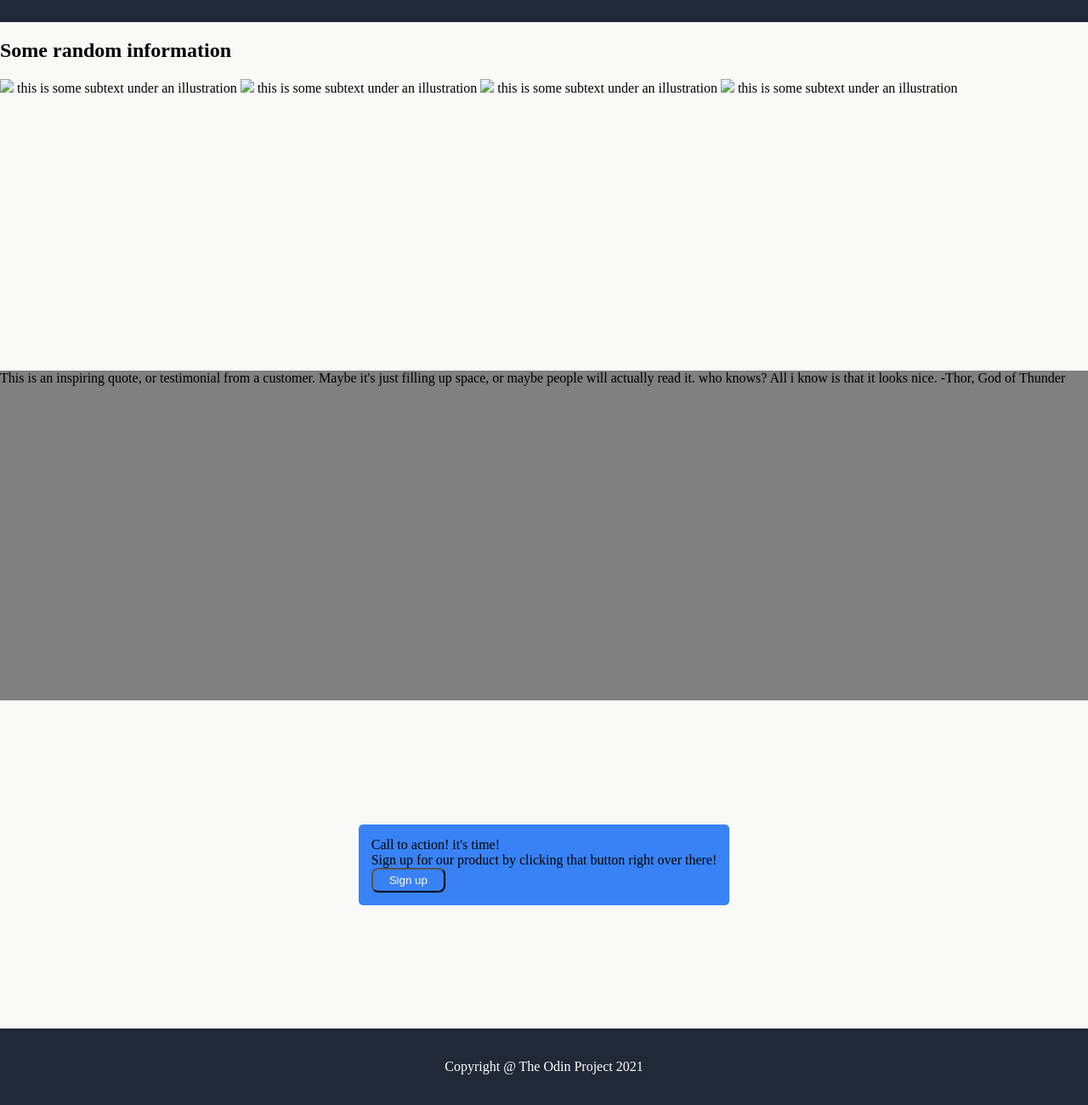
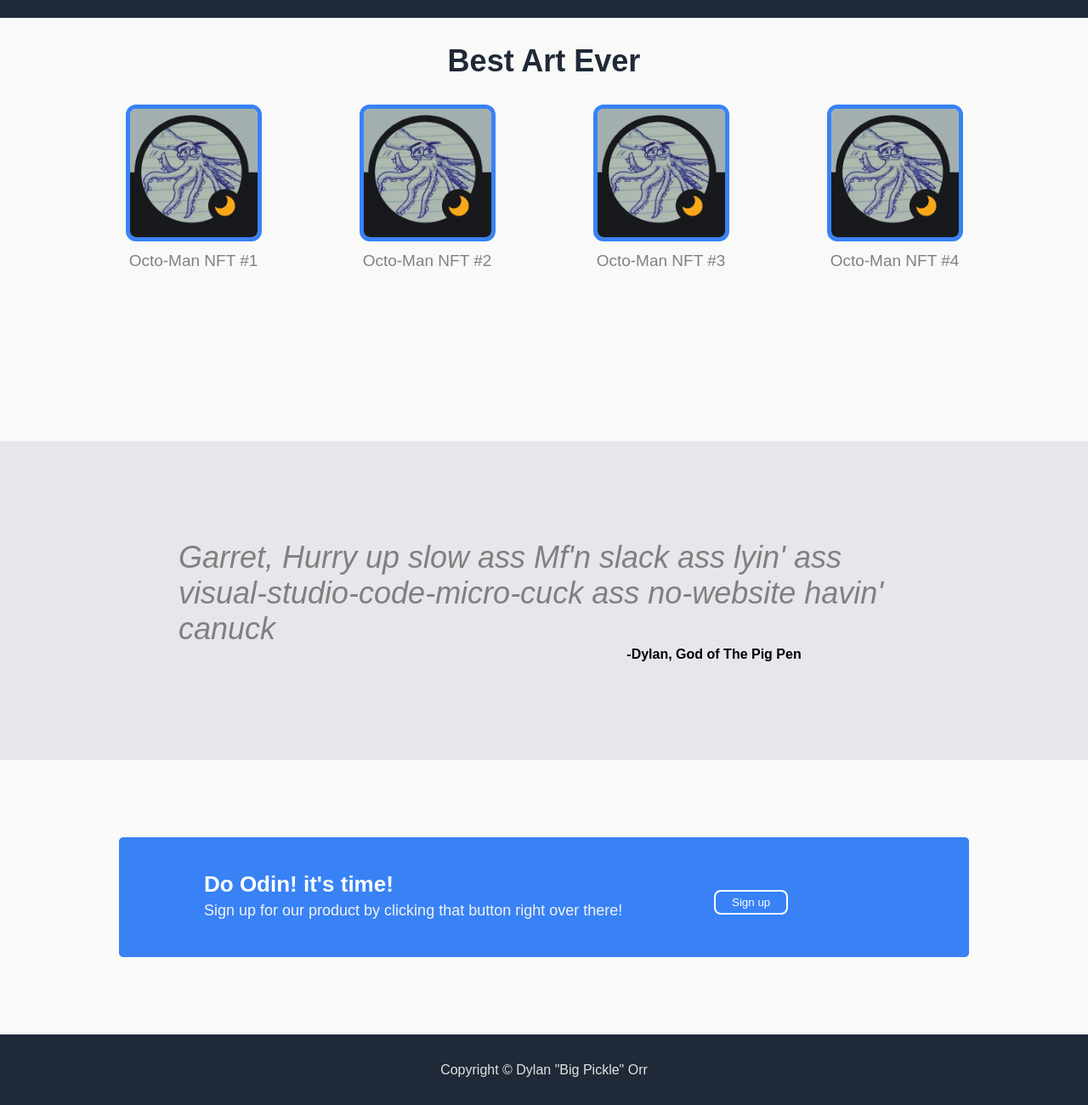
Before and after one commit to JD1696/odin_project, a plain HTML site: page index.html in a window 1280 px wide. Shown: the part 500-1800 px from the top of the page at 85% size. Drawn offline with Linux system fonts and the light colour scheme.

Commit message:
big update

```diff
--- a/index.html
+++ b/index.html
@@ -2,7 +2,7 @@
 
 <html>
 <head>
-<title>Company</title>
+<title>Dylan Web</title>
 <link rel="stylesheet" href="style.css">
 
 
@@ -16,26 +16,26 @@
     <div class="header">
 
 
-      <div class="hleft"> Header Logo </div>
+      <div class="hleft"> Dylan Web Inc </div>
 
 
-    <div class="hright">   <a>header link one</a>
-	<a>header link two</a>
-	<a>header link three</a>
+    <div class="hright">   <a href="$">header link one</a>
+	<a href="aids">header link two</a>
+	<a href="https://boards.4channel.org/g/catalog">4chan</a>
 	     </div> </div>
               <div class="top">
 
  <div class="neck">
 
     <div class="lefty">
-<div class="leftytext">This website is awesome
+<div class="leftytext">I Sell NFT's
 	</div>
-<div>This website has some subtext that goes here under the main title. it's a smaller font and the color is lower contrast
+<div class="contrast">Buy my NFT's now, 1,000,000% money back guaranteed. get rich now quick no viral marketing involved!
 	</div>
-<div id="button"> <button>Sign up</button>
+<div id="button"> <button>Buy Now!</button>
 	</div>
     </div>
-<img src="/photos/placehold.png" class="shrink">
+<img src="/photos/octonft.png" class="shrink">
 		</div>
 
 
@@ -47,21 +47,43 @@
 
 
 	<div class="middle">
-<h2>Some random information</h2>
-<div>
-<img src="placeholder.jpg">
-this is some subtext under an illustration
-<img src="placeholder.jpg">
-this is some subtext under an illustration
-<img src="placeholder.jpg">
-this is some subtext under an illustration
-<img src="placeholder.jpg">
-this is some subtext under an illustration
-	</div>
+
+<h2>Best Art Ever</h2>
+<div class="randy">
+
+<div class="captiontext">
+<img src="photos/octo.png">
+Octo-Man NFT #1</div>
+
+<div class="captiontext">
+<img src="photos/octo.png">
+Octo-Man NFT #2</div>
+
+<div class="captiontext">
+<img src="photos/octo.png">
+Octo-Man NFT #3</div>
+
+<div class="captiontext">
+<img src="photos/octo.png">
+Octo-Man NFT #4</div>
+
+
+
+
+
+
+</div>
+
 		</div>
 	<div class="bottom">
-This is an inspiring quote, or testimonial from a customer. Maybe it's just filling up space, or maybe people will actually read it. who knows? All i know is that it looks nice.
--Thor, God of Thunder
+<p> Garret, Hurry up slow ass Mf'n slack ass lyin' ass visual-studio-code-micro-cuck ass no-website havin' canuck
+
+
+     <div class="thor"> -Dylan, God of The Pig Pen</div></p>
+
+
+
+
 </div>
 
 <div class="bottom_middle">
@@ -69,16 +91,18 @@ This is an inspiring quote, or testimonial from a customer. Maybe it's just fill
 
 <div class="footer">
 	<div class="cta">
-	<div>Call to action! it's time!</div>
-	<div>Sign up for our product by clicking that button right over there!</div>
+
+ <div class="greytext">
+	<div>Do Odin! it's time!</div></div>
+	<div class="blacktext">Sign up for our product by clicking that button right over there!</div>
 	<div class="signupbutton">
-	</div><button>Sign up</button>
+	</div> <a href="https://www.theodinproject.com/paths/foundations/courses/foundations/lessons/landing-page"><button>Sign up</button></a>
 	</div>
 </div>
 </div>
 <div class="toe">
 <div class="toenail">
-Copyright @ The Odin Project 2021
+Copyright © Dylan "Big Pickle" Orr
 </div>
 </div>
 
--- a/style.css
+++ b/style.css
@@ -5,7 +5,7 @@ padding:0px;
 height:1800px;
  }
 
-
+*{font-family:sans-serif;}
 
 .body{
   display:flex;
@@ -26,12 +26,14 @@ height:1800px;
   height:;
   display:flex;
   flex-direction:column;
-  color:white;
+  color:#D3D3D3;
   flex-grow:7;
 }
 
 
-.shrink{width:400px;}
+.shrink{width:400px;
+  border-radius:10px;
+}
 .header{
   display:flex;
   background-color:#1F2937;
@@ -43,8 +45,13 @@ height:1800px;
 }
 
 
+.header a{
+  text-decoration:none;
+  color:#E3E3E3;
+}
+
 .hleft{
-  margin-left:160px;
+  margin-left:45px;
   font-weight:900;
 }
 
@@ -62,10 +69,13 @@ button{
   background-color:#3882F6;
   color:white;
   padding:5px 19px;
+  border-style:none;
 }
 
 .top button{
 margin-top:10px;
+left:5px;
+position:relative;
 }
 
 .neck{
@@ -80,18 +90,60 @@ margin-top:10px;
   flex-direction:column;
   font-size:18px;
   color:#E5E7EB;
-  width:300px;
+  width:350px;
+}
+
+.randy img{
+
+width:150px;
+border-color:#3882F6;
+border-width:5px;
+border-radius:12px;
+border-style:solid;
+}
+
+
+.randy{
+  display:flex;
+  justify-content:space-around;
+  text-align:center;
+  padding: 0px 90px 0px 90px;
+}
+
+.contrast{
+  color:#D3D3D3;
 }
 
 .leftytext{
   font-size:48px;
   font-weight:900;
+  font-style:bold;
 }
+
+
 
 .middle{
   background-color:#F9FAF8;
   flex-grow:9;
 }
+
+h2{
+  text-align:center;
+  font-size:36px;
+  font-weight:900;
+  color:#1F2937;
+}
+
+.captiontext{
+  display:flex;
+  flex-direction:column;
+  align-items:center;
+  width:170px;
+  gap:12px;
+  font-size:19px;
+  color:grey;
+}
+
 
 .bottom_middle{
   background-color:#F9FAF8;
@@ -116,22 +168,85 @@ align-items:center;
 		}
 
 .bottom{
-	background-color:grey;
+  background-color:#E5E7EB;
   flex-grow:10.3;
+  display:flex;
+  flex-direction:column;
+  justify-content:center;
+  align-items:center;
+
 }
+
+.thor{
+  display:inline-block;
+left:200px;
+position:relative;
+font-style:extra-bold;
+font-weight:800;
+
+}
+
+p {
+  width:860px;
+  font-size:36px;
+  margin:0;
+  padding:0;
+  font-family:sans-serif;
+  font-style:italic;
+  color:grey;
+
+}
+
 .cta{
   background-color:#3882F6;
   flex-grow:1;
   border-radius:5px;
-	padding:15px;
+  padding:40px 100px 20px;
+  width:800px;
+
 }
+
+
+.greytext{
+  color:white;
+  width:300px;
+  font-size:26px;
+  font-style:bold;
+  font-weight:800;
+}
+
+.blacktext{
+ font-size:18px;
+ color:#F3F3F3;
+ top:5px;
+ position:relative;
+
+}
+
+
+.footer button{
+  border-color:white;
+  border-style:solid;
+  position:relative;
+  display:inline-block;
+  left:600px;
+  bottom:30px;
+}
+
+
+
 .footer{
   background-color:#F9FAF8;
   display:flex;
   align-items:center;
   justify-content:center;
+
 }
-.toenail{
 
 
+.toenail{
+  padding:10px;
+  font-size:16px;
+  color:#E3E3E3;
+
 		}
```
Also changed, not shown: photos/octo.png (added), 1 other file. Lines whose indentation alone changed are shown as unchanged.
